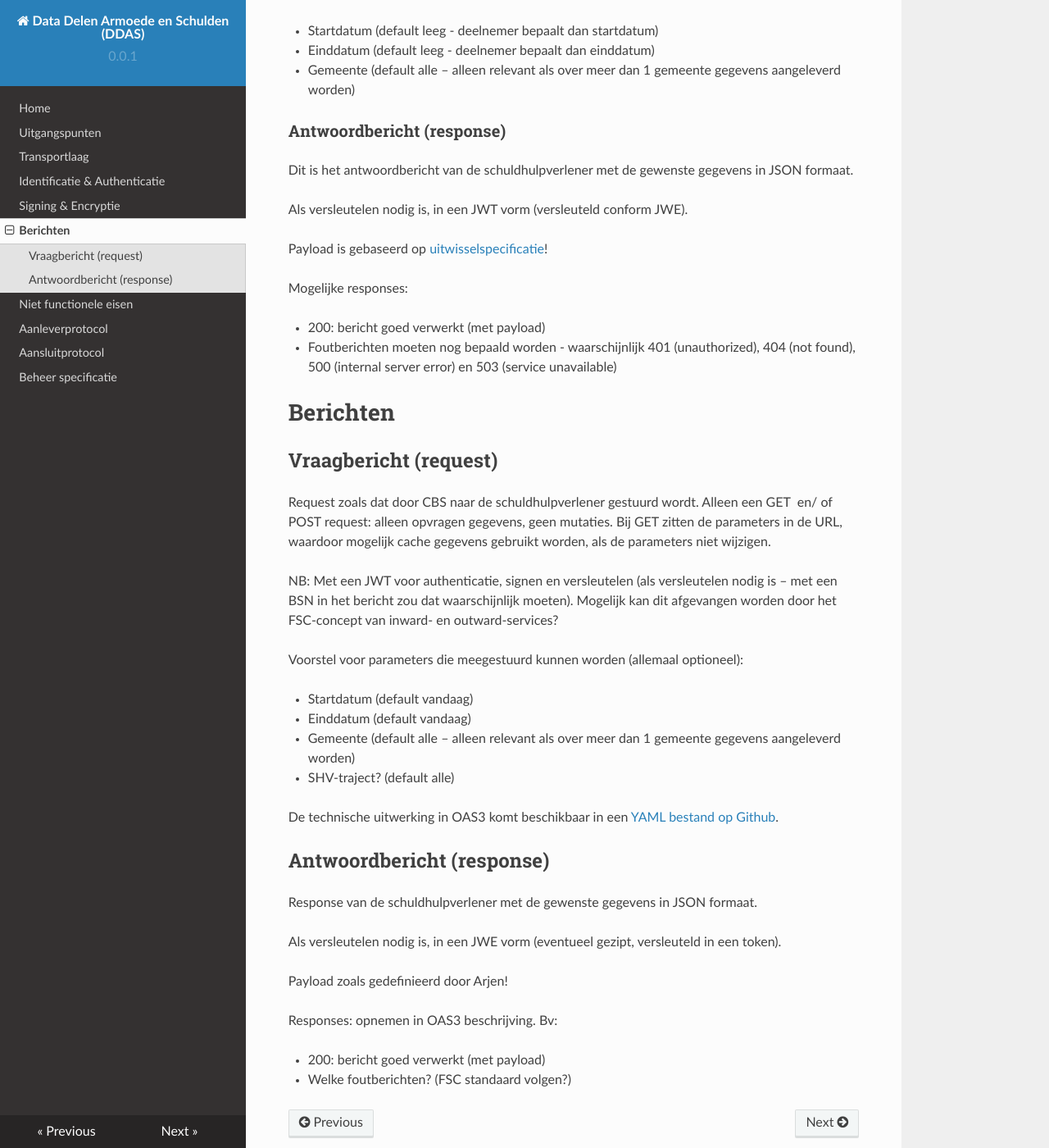
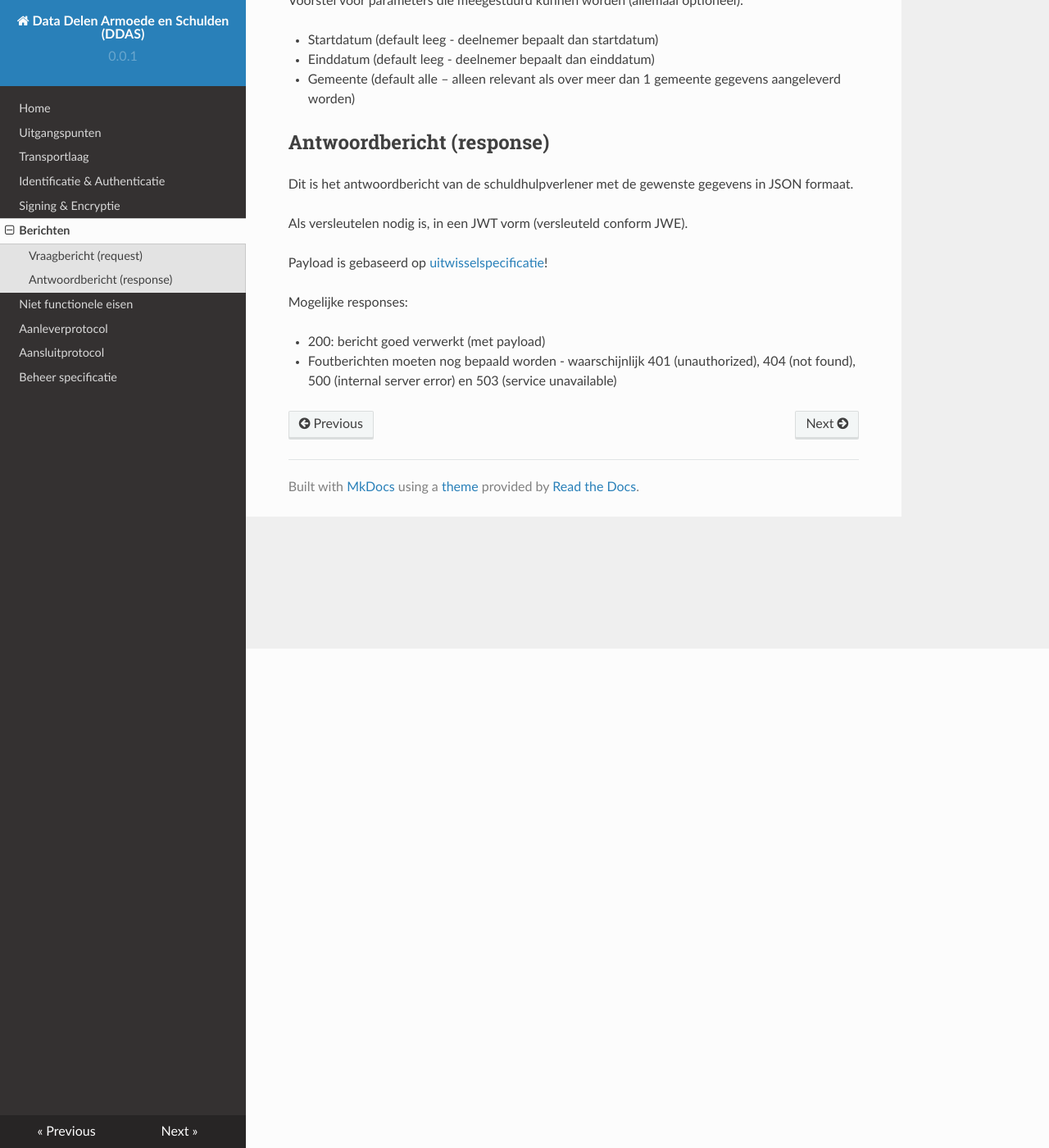
Before and after one commit to Govert-Claus/DDAS-API, an MkDocs documentation site: the page built from docs/berichten.md, in a window 1280 px wide and 1400 px high, scrolled down 609 px. Shown: the whole window at 82% size. Built offline with MkDocs 1.6.1, drawn with Linux system fonts in a browser that asks for light colours; nearby versions of some CDN libraries.

Commit message:
Update berichten.md

````diff
--- a/docs/berichten.md
+++ b/docs/berichten.md
@@ -1,4 +1,4 @@
-## Berichten
+# Berichten
 
 De technische beschrijving van de API is het volgende OAS3-bestand beschreven. Hiervan is ook een [downloadbare versie](https://github.com/Govert-Claus/DDAS-API/blob/main/v0.0.3/DDAS_opzetje_v0.0.3.yaml) van.
 ```
@@ -7,7 +7,7 @@ De technische beschrijving van de API is het volgende OAS3-bestand beschreven. H
 ```
 Hieronder worden de berichten die daar technisch beschreven zijn, toegelicht.
 
-### Vraagbericht (request)
+## Vraagbericht (request)
 
 Dit is het vraagbericht zoals dat door CBS naar de schuldhulpverlener gestuurd wordt. Alleen een POST request: alleen opvragen gegevens, geen mutaties. Bij GET zitten de parameters in de URL, waardoor mogelijk cache gegevens gebruikt worden, als de parameters niet wijzigen - daarom liever een POST.
 
@@ -22,7 +22,7 @@ Voorstel voor parameters die meegestuurd kunnen worden (allemaal optioneel):
 - Gemeente (default alle – alleen relevant als over meer dan 1 gemeente gegevens aangeleverd worden)
 
 
-### Antwoordbericht (response)
+## Antwoordbericht (response)
 
 Dit is het antwoordbericht van de schuldhulpverlener met de gewenste gegevens in JSON formaat.
 
@@ -35,38 +35,3 @@ Mogelijke responses:
 - 200: bericht goed verwerkt (met payload)
 
 - Foutberichten moeten nog bepaald worden - waarschijnlijk 401 (unauthorized), 404 (not found), 500 (internal server error) en 503 (service unavailable)
-
-
-# Berichten
-
-## Vraagbericht (request)
-
-Request zoals dat door CBS naar de schuldhulpverlener gestuurd wordt. Alleen een GET  en/ of POST request: alleen opvragen gegevens, geen mutaties. Bij GET zitten de parameters in de URL, waardoor mogelijk cache gegevens gebruikt worden, als de parameters niet wijzigen.
-
-NB: Met een JWT voor authenticatie, signen en versleutelen (als versleutelen nodig is – met een BSN in het bericht zou dat waarschijnlijk moeten). Mogelijk kan dit afgevangen worden door het FSC-concept van inward- en outward-services?
-
-Voorstel voor parameters die meegestuurd kunnen worden (allemaal optioneel):
-
-- Startdatum (default vandaag)
-
-- Einddatum (default vandaag)
-
-- Gemeente (default alle – alleen relevant als over meer dan 1 gemeente gegevens aangeleverd worden)
-
-- SHV-traject? (default alle)
-
-De technische uitwerking in OAS3 komt beschikbaar in een [YAML bestand op Github](https://github.com/Govert-Claus/DDAS-API/blob/main/v0.1/DDAS_opzetje_v0.0.3.yaml).
-
-## Antwoordbericht (response)
-
-Response van de schuldhulpverlener met de gewenste gegevens in JSON formaat.
-
-Als versleutelen nodig is, in een JWE vorm (eventueel gezipt, versleuteld in een token).
-
-Payload zoals gedefinieerd door Arjen!
-
-Responses: opnemen in OAS3 beschrijving. Bv:
-
-- 200: bericht goed verwerkt (met payload)
-
-- Welke foutberichten? (FSC standaard volgen?)
````
